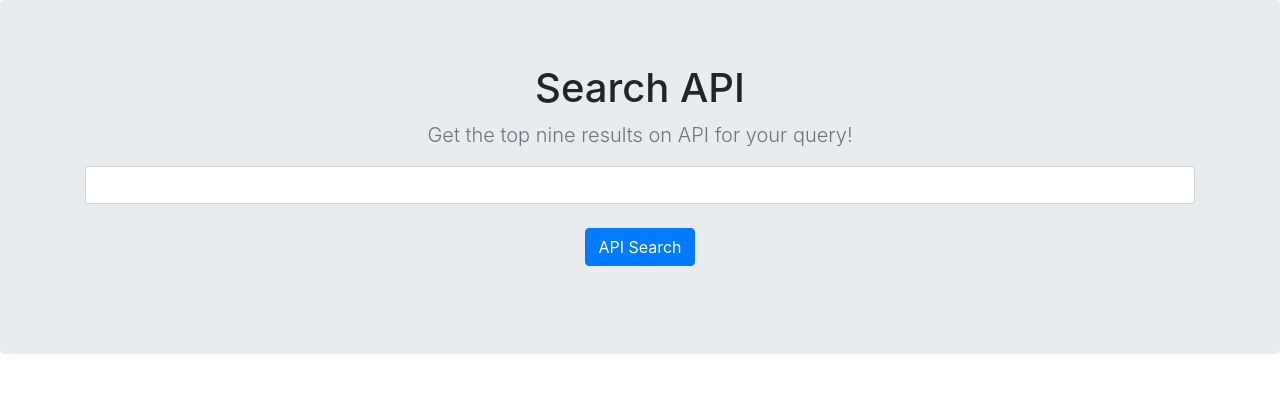
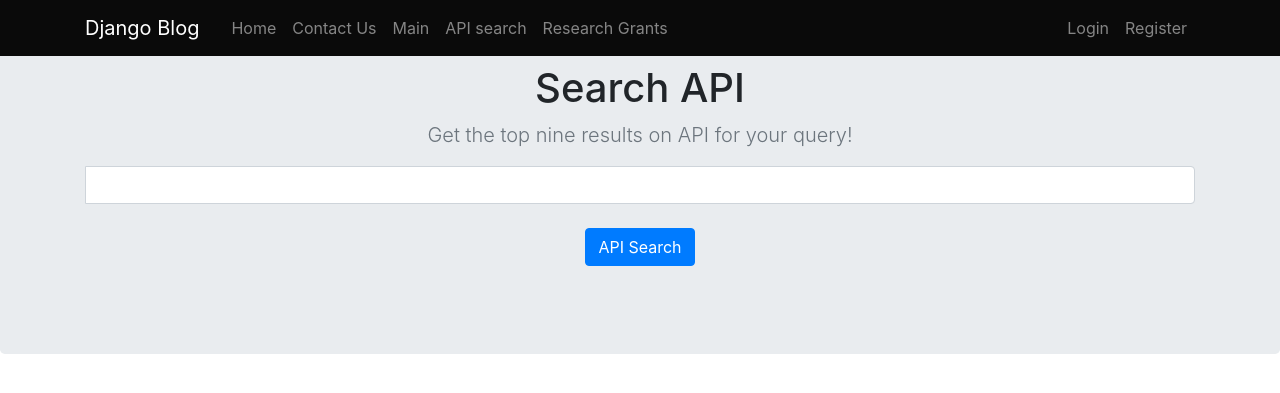
Before and after one commit to Omaraghaa/project123, a Django app: page /search in a window 1280 px wide. Shown: the top 393 px of the page. Run offline with Django 3.2, Linux system fonts and the light colour scheme; parts of the project's set-up code (start-up, migrations or seed data) failed here and were passed over; some libraries are stand-ins or nearby versions.

Commit message:
ammendments in the api search page

```diff
--- a/search/templates/search/index.html
+++ b/search/templates/search/index.html
@@ -11,7 +11,36 @@
 
   </head>
   <body>
+    <nav class="navbar navbar-expand-md navbar-dark bg-steel fixed-top" style=background-color:#0a0a0a;color: #000>
+      <div class="container">
+          <a class="navbar-brand mr-4" href="{% url 'blog-home' %}">Django Blog</a>
+          <button class="navbar-toggler" type="button" data-toggle="collapse" data-target="#navbarToggle" aria-controls="navbarToggle" aria-expanded="false" aria-label="Toggle navigation">
+    <span class="navbar-toggler-icon"></span>
+    </button>
+          <div class="collapse navbar-collapse" id="navbarToggle">
+              <div class="navbar-nav mr-auto">
+                  <a class="nav-item nav-link" href="{% url 'blog-home' %}">Home</a>
 
+                  <a class="nav-item nav-link" href="{% url 'blog-contact' %}">Contact Us</a>
+                  <a class="nav-item nav-link" href="{% url 'blog-xhome' %}">Main</a>
+                  <a class="nav-item nav-link" href="{% url 'index' %}">API search</a>
+                  <a class="nav-item nav-link" href="{% url 'index1' %}">Research Grants</a>
+
+              </div>
+              <!-- Navbar Right Side -->
+              <div class="navbar-nav">
+                  {% if user.is_authenticated %}
+                  <a class="nav-item nav-link" href="{% url 'post-create' %}">New Post</a>
+                  <a class="nav-item nav-link" href="{% url 'profile' %}">Profile</a>
+                  <a class="nav-item nav-link" href="{% url 'msteams_login' %}" target="_blank">MsTeams</a>
+
+                  <a class="nav-item nav-link" href="{% url 'logout' %}">Logout</a> {% else %}
+                  <a class="nav-item nav-link" href="{% url 'login' %}">Login</a>
+                  <a class="nav-item nav-link" href="{% url 'register' %}">Register</a> {% endif %}
+              </div>
+          </div>
+      </div>
+  </nav>
 <main role="main">
 
   <section class="jumbotron text-center">
```
